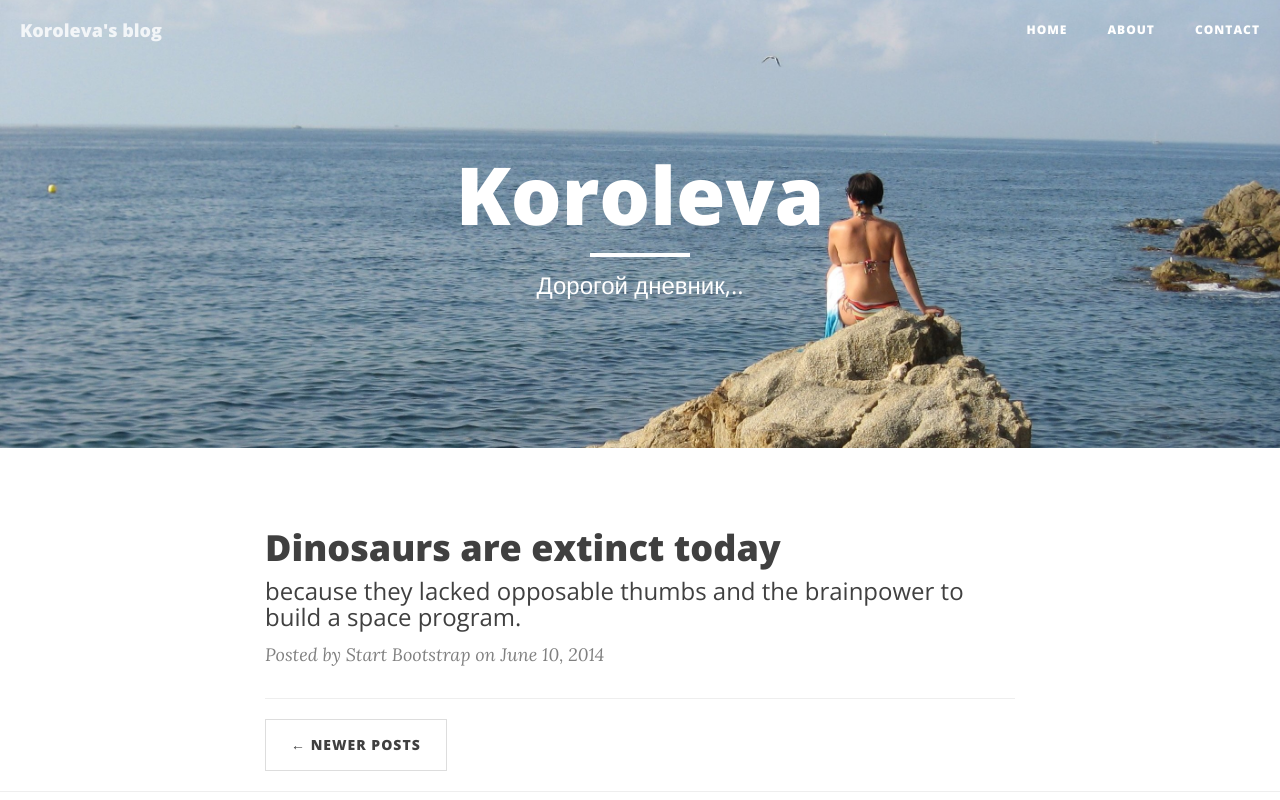
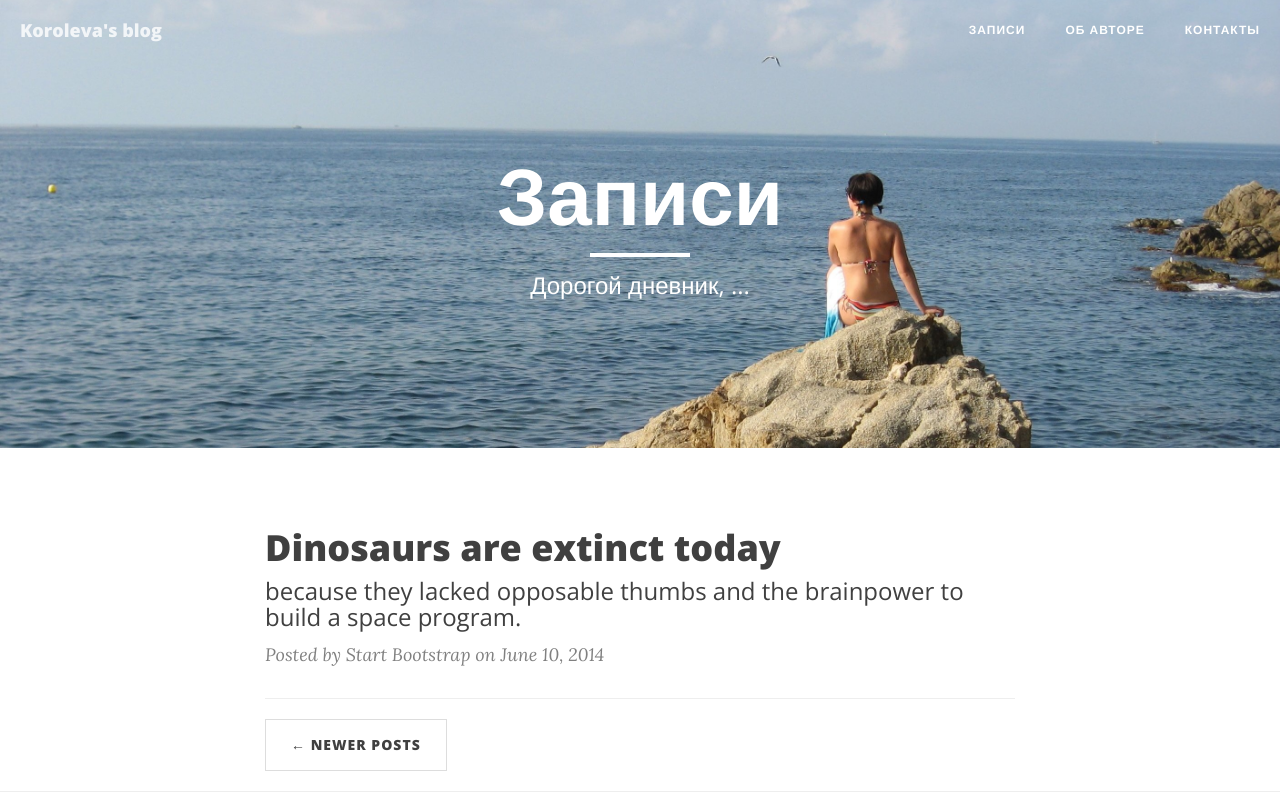
Before and after one commit to konoplev/koroleva, a plain HTML site: page page2/index.html in a window 1280 px wide. Shown: the top 800 px of the page. Drawn offline with nearby package versions, Linux system fonts and the light colour scheme.

Commit message:
translated nav

```diff
--- a/feed.xml
+++ b/feed.xml
@@ -5,8 +5,8 @@
     <description>Write your site description here. It will be used as your sites meta description as well!</description>
     <link>http://koroleva.rocks/</link>
     <atom:link href="http://koroleva.rocks/feed.xml" rel="self" type="application/rss+xml" />
-    <pubDate>Fri, 10 Jul 2015 07:59:50 +0200</pubDate>
-    <lastBuildDate>Fri, 10 Jul 2015 07:59:50 +0200</lastBuildDate>
+    <pubDate>Fri, 10 Jul 2015 08:42:24 +0200</pubDate>
+    <lastBuildDate>Fri, 10 Jul 2015 08:42:24 +0200</lastBuildDate>
     <generator>Jekyll v2.5.3</generator>
 
       <item>
--- a/page2/index.html
+++ b/page2/index.html
@@ -56,15 +56,15 @@
         <div class="collapse navbar-collapse" id="bs-example-navbar-collapse-1">
             <ul class="nav navbar-nav navbar-right">
                 <li>
-                    <a href="/">Home</a>
+                    <a href="/">Записи</a>
                 </li>
 
                 <li>
-                    <a href="/about/">About</a>
+                    <a href="/about/">Об авторе</a>
                 </li>
 
                 <li>
-                    <a href="/contact/">Contact</a>
+                    <a href="/contact/">Контакты</a>
                 </li>
 
             </ul>
@@ -81,9 +81,9 @@
         <div class="row">
             <div class="col-lg-8 col-lg-offset-2 col-md-10 col-md-offset-1">
                 <div class="site-heading">
-                    <h1>Koroleva</h1>
+                    <h1>Записи</h1>
                     <hr class="small">
-                    <span class="subheading">Дорогой дневник,..</span>
+                    <span class="subheading">Дорогой дневник, ...</span>
                 </div>
             </div>
         </div>
```
Also changed, not shown: 2014/06/10/dinosaurs/index.html (+3 -3 lines), 2014/07/01/dreams/index.html (+3 -3 lines), 2014/07/08/failure-is-not-an-option/index.html (+3 -3 lines), 2014/08/24/science-has-not-yet-mastered-prophecy/index.html (+3 -3 lines), 2014/09/18/i-believe/index.html (+3 -3 lines), 2014/09/24/man-must-explore/index.html (+3 -3 lines), about/index.html (+5 -5 lines), contact/index.html (+5 -5 lines), index.html (+5 -5 lines).
